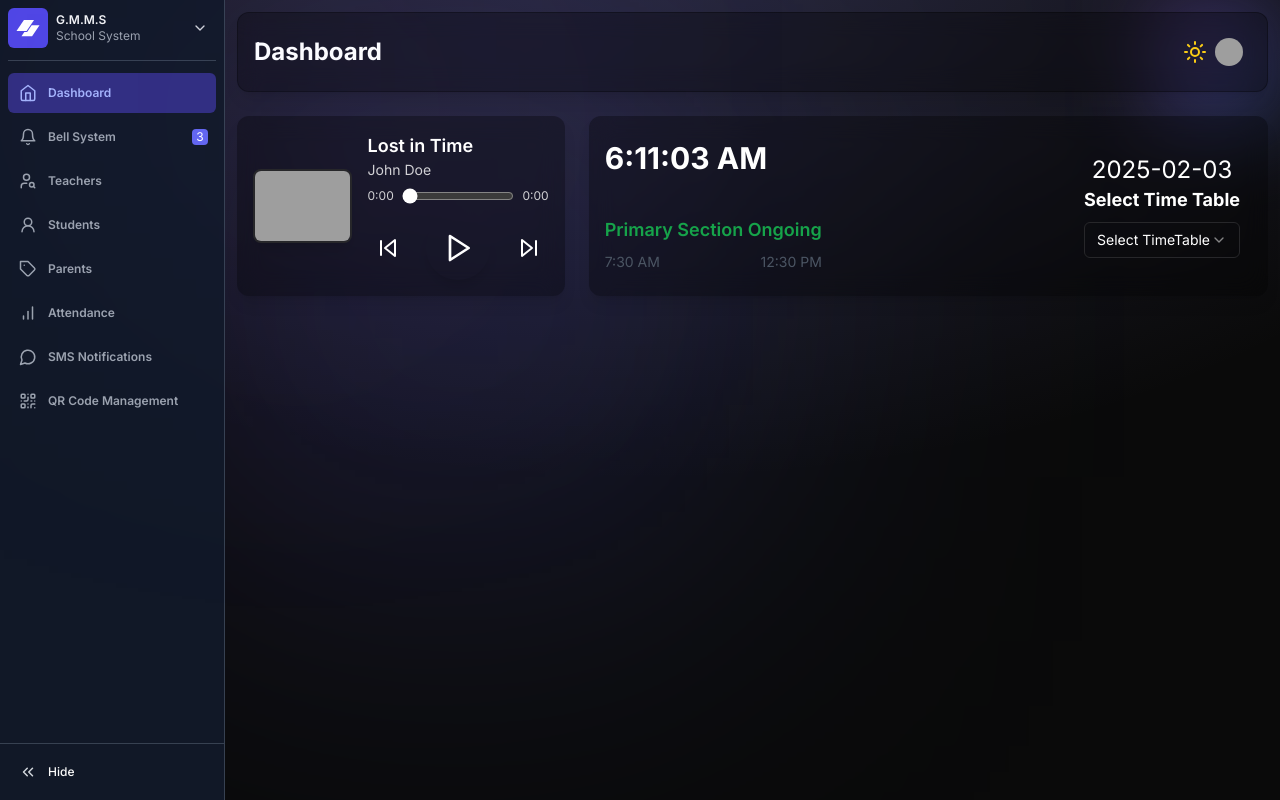
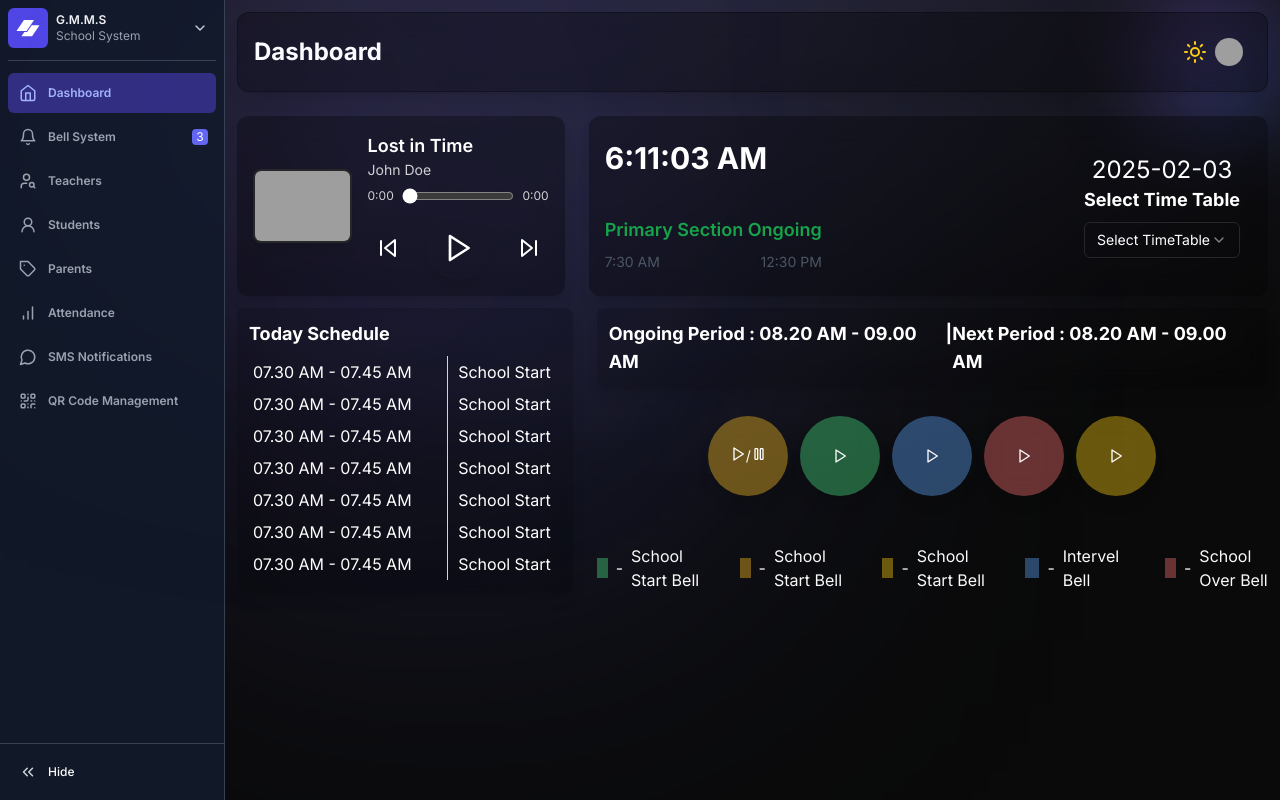
Before and after one commit to Sharjun-Hussain/Sharjun-Hussain-school-management-system, a Next.js app: page /app/bell in a window 1280 px wide. Built offline with nearby package versions, Linux system fonts and the light colour scheme; grey boxes are pictures that could not be loaded.

Commit message:
completed bell dashboard

```diff
--- /dev/null
+++ b/app/app/Components/NoticeBoard.jsx
@@ -0,0 +1,26 @@
+import { MoreVertical } from "lucide-react";
+import React from "react";
+
+const NoticeBoard = () => {
+  return (
+    <div>
+      <div className="flex justify-between">
+        <div>
+          <h1 className="font-bold lg:text-xl text-sm">NoticeBoard</h1>
+          <h3 className="lg:text-sm text-xs -mt-1">
+            Display the school Updates
+          </h3>
+        </div>
+        <div>
+          <MoreVertical />
+        </div>
+      </div>
+
+      <div className="mt-3">
+        <div>sdfds</div>
+      </div>
+    </div>
+  );
+};
+
+export default NoticeBoard;
--- a/app/app/bell/page.jsx
+++ b/app/app/bell/page.jsx
@@ -3,6 +3,7 @@ import React, { useEffect } from "react";
 import SelectTimeTable from "../Components/SelectTimeTable";
 import MusicPlayer from "../Components/SoundControl";
 import Time from "../Components/Time";
+import { Pause, Play } from "lucide-react";
 
 const page = () => {
   useEffect(() => {
@@ -37,7 +38,117 @@ const page = () => {
           </div>
         </div>
       </div>
-      <div>{/* <Timetable /> */}</div>
+      <div className="flex flex-col lg:flex-row w-full justify-start">
+        <div className="mx-3 lg:w-1/3 md:w-1/2  w-full">
+          <div className="joon-card my-3 w-full">
+            <div className="font-bold mb-2 text-lg">Today Schedule</div>
+            <div>
+              <table className="w-full ">
+                <tbody>
+                  {Array(7)
+                    .fill(0)
+                    .map((_, index) => (
+                      <tr key={index} className="">
+                        <td className="p-1 text-start border-r  border-gray-300">
+                          07.30 AM - 07.45 AM
+                        </td>
+                        <td className=" text-center">School Start</td>
+                      </tr>
+                    ))}
+                </tbody>
+              </table>
+            </div>
+          </div>
+        </div>
+        <div className="flex flex-col mx-3 h-fit  lg:w-2/3 md:w-1/2  w-full">
+          <div className="joon-card my-3 w-full">
+            <div className="font-bold  text-lg flex justify-between">
+              <div> Ongoing Period : 08.20 AM - 09.00 AM </div>|{" "}
+              <div>Next Period : 08.20 AM - 09.00 AM</div>
+            </div>
+          </div>
+          <div className="flex mx-auto mt-4 gap-3">
+            <div
+              className="cursor-pointer w-20 h-20 dark:text-white hover:bg-amber-800/55
+    bg-amber-400/40 border-black/20 text-black p-3  shadow-lg backdrop-blur-md transition   rounded-full flex items-center justify-center"
+            >
+              <div className="text-sm ">
+                <div className="flex">
+                  {" "}
+                  <Play size={16} /> / <Pause size={16} />
+                </div>
+              </div>
+            </div>
+            <div
+              className=" cursor-pointer w-20 h-20 dark:text-white  hover:bg-green-800/55
+    bg-green-400/40 border-black/20 text-black p-3  shadow-lg backdrop-blur-md transition   rounded-full flex items-center justify-center"
+            >
+              <div className="text-sm ">
+                <div className="flex">
+                  {" "}
+                  <Play size={16} />
+                </div>
+              </div>
+            </div>
+            <div
+              className="cursor-pointer w-20 h-20  dark:text-white hover:dark:blue-800/35 hover:bg-blue-800/55
+    bg-blue-400/40 border-black/20 text-black p-3  shadow-lg backdrop-blur-md transition   rounded-full flex items-center justify-center"
+            >
+              <div className="text-sm ">
+                <div className="flex">
+                  {" "}
+                  <Play size={16} />
+                </div>
+              </div>
+            </div>
+            <div
+              className="cursor-pointer w-20 h-20 dark:text-white  hover:bg-red-800/55
+    bg-red-400/40 border-black/20 text-black p-3  shadow-lg backdrop-blur-md transition   rounded-full flex items-center justify-center"
+            >
+              <div className="text-sm ">
+                <div className="flex">
+                  {" "}
+                  <Play size={16} />
+                </div>
+              </div>
+            </div>
+            <div
+              className="cursor-pointer w-20 h-20  dark:text-white hover:bg-yellow-800/55
+    bg-yellow-400/40 border-black/20 text-black p-3  shadow-lg backdrop-blur-md transition   rounded-full flex items-center justify-center"
+            >
+              <div className="text-sm ">
+                <div className="flex">
+                  {" "}
+                  <Play size={16} />
+                </div>
+              </div>
+            </div>
+          </div>
+
+          <div className="flex gap-10 mt-12">
+            <div className="flex items-center gap-2">
+              <div className="h-5 w-5 bg-green-400/40 " /> -{" "}
+              <div>School Start Bell</div>
+            </div>
+            <div className="flex items-center gap-2">
+              <div className="h-5 w-5 bg-amber-400/40 " /> -{" "}
+              <div>School Start Bell</div>
+            </div>
+            <div className="flex items-center gap-2">
+              <div className="h-5 w-5 bg-yellow-400/40 " /> -{" "}
+              <div>School Start Bell</div>
+            </div>
+            <div className="flex items-center gap-2">
+              <div className="h-5 w-5 bg-blue-400/40 " /> -{" "}
+              <div>Intervel Bell</div>
+            </div>
+            <div className="flex items-center gap-2">
+              <div className="h-5 w-5 bg-red-400/40 " /> -{" "}
+              <div>School Over Bell</div>
+            </div>
+          </div>
+        </div>
+      </div>
     </div>
   );
 };
--- /dev/null
+++ b/app/app/config/Chart/Barchart1.js
@@ -0,0 +1,95 @@
+export const BarchartData1 = {
+  series: [
+    {
+      name: "Inflation",
+      data: [2.3, 3.1, 4.0, 10.1, 4.0, 3.6, 3.2, 2.3, 1.4, 0.8, 0.5, 0.2],
+    },
+  ],
+  options: {
+    chart: {
+      height: 350,
+      type: "bar",
+    },
+    plotOptions: {
+      bar: {
+        borderRadius: 10,
+        dataLabels: {
+          position: "top",
+        },
+      },
+    },
+    dataLabels: {
+      enabled: true,
+      formatter: function (val) {
+        return val + "%";
+      },
+      offsetY: -20,
+      style: {
+        fontSize: "12px",
+        colors: ["#304758"],
+      },
+    },
+
+    xaxis: {
+      categories: [
+        "Jan",
+        "Feb",
+        "Mar",
+        "Apr",
+        "May",
+        "Jun",
+        "Jul",
+        "Aug",
+        "Sep",
+        "Oct",
+        "Nov",
+        "Dec",
+      ],
+      position: "top",
+      axisBorder: {
+        show: false,
+      },
+      axisTicks: {
+        show: false,
+      },
+      crosshairs: {
+        fill: {
+          type: "gradient",
+          gradient: {
+            colorFrom: "#D8E3F0",
+            colorTo: "#BED1E6",
+            stops: [0, 100],
+            opacityFrom: 0.4,
+            opacityTo: 0.5,
+          },
+        },
+      },
+      tooltip: {
+        enabled: true,
+      },
+    },
+    yaxis: {
+      axisBorder: {
+        show: false,
+      },
+      axisTicks: {
+        show: false,
+      },
+      labels: {
+        show: false,
+        formatter: function (val) {
+          return val + "%";
+        },
+      },
+    },
+    title: {
+      text: "Monthly Inflation in Argentina, 2002",
+      floating: true,
+      offsetY: 330,
+      align: "center",
+      style: {
+        color: "#444",
+      },
+    },
+  },
+};
--- a/app/app/page.jsx
+++ b/app/app/page.jsx
@@ -1,8 +1,11 @@
 "use client";
 import { CircleArrowDown } from "lucide-react";
 import React, { memo, useState } from "react";
+import ReactApexChart from "react-apexcharts";
 import Calendar from "react-calendar";
 import "react-calendar/dist/Calendar.css";
+import { BarchartData1 } from "./config/Chart/Barchart1";
+import NoticeBoard from "./Components/NoticeBoard";
 // Ensure this is correctly imported
 
 const BackgroundGradient = memo(({ className }) => {
@@ -56,7 +59,26 @@ const Page = () => {
             </div>
           </div>
 
-          <div className="joon-card">sdfr</div>
+          {/* Barchart */}
+          <div className="joon-card  w-full">
+            <div className="w-full">
+              <h1 className="font-bold md:text-lg text-sm">
+                Student Attendance
+              </h1>
+              <div id="chart">
+                <ReactApexChart
+                  options={BarchartData1.options}
+                  series={BarchartData1.series}
+                  type="bar"
+                  height={350}
+                />
+              </div>
+            </div>
+          </div>
+          {/* Noticeboard */}
+          <div className="joon-card w-full">
+            <NoticeBoard />
+          </div>
         </div>
 
         {/* Calendar container */}
@@ -64,9 +86,6 @@ const Page = () => {
           <Calendar value={value} onChange={setValue} />
         </div>
       </div>
-
-      {/* Text section below the cards and calendar */}
-      <div className="mx-3 mt-6">sefw</div>
     </div>
   );
 };
--- a/package.json
+++ b/package.json
@@ -37,6 +37,8 @@
     "@radix-ui/react-toggle": "^1.1.1",
     "@radix-ui/react-toggle-group": "^1.1.1",
     "@radix-ui/react-tooltip": "^1.1.7",
+    "@tanstack/react-table": "^8.20.6",
+    "apexcharts": "^4.4.0",
     "class-variance-authority": "^0.7.1",
     "clsx": "^2.1.1",
     "cmdk": "^1.0.0",
@@ -48,6 +50,7 @@
     "next": "15.1.6",
     "next-themes": "^0.4.4",
     "react": "^19.0.0",
+    "react-apexcharts": "^1.7.0",
     "react-audio-player": "^0.17.0",
     "react-calendar": "^5.1.0",
     "react-day-picker": "^8.10.1",
```
Also changed, not shown: 1 other file (tests, documents, lock files or other folders).
